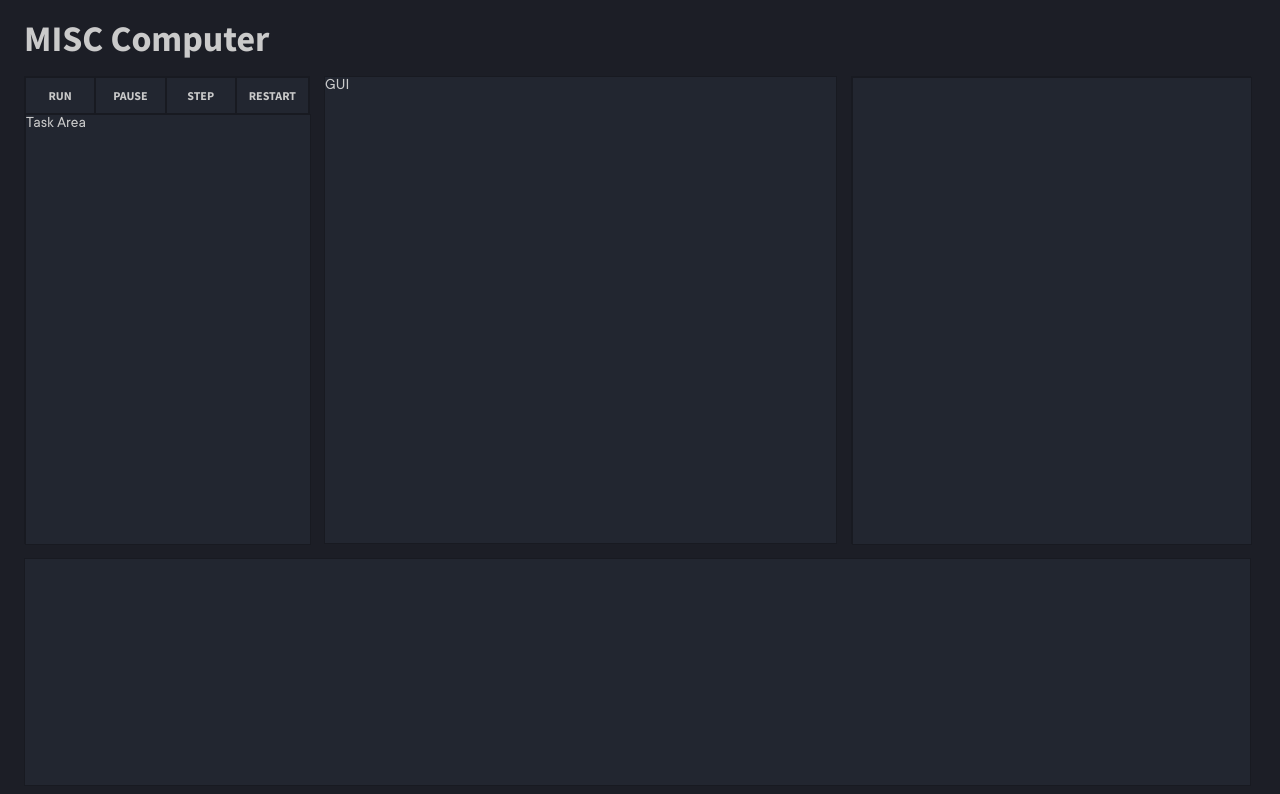
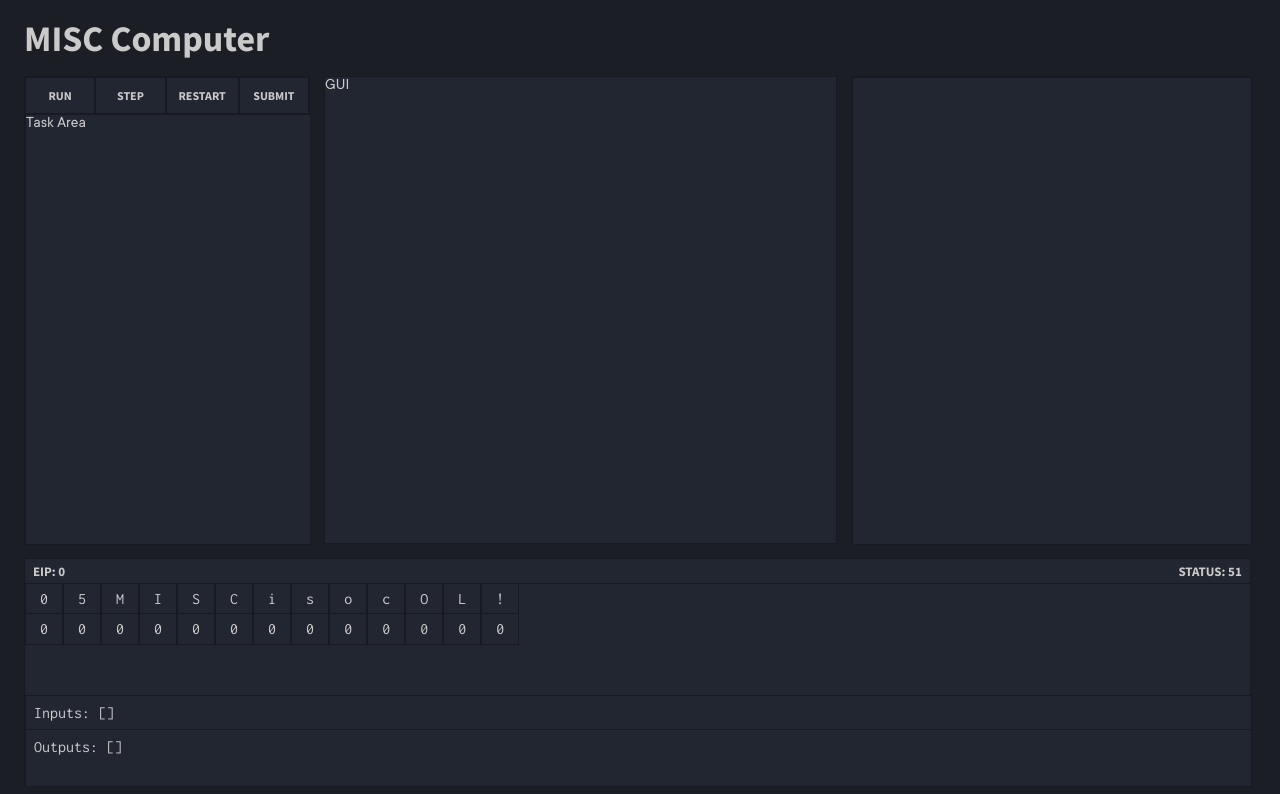
Before and after one commit to josephsurin/base32-computer, a React app: page / in a window 1280 px wide. Both pictures are taken after a click on the button "STEP". Shown: the top 794 px of the page. Built offline with nearby package versions, Linux system fonts and the light colour scheme.

Commit message:
status area with memory, inputs and outputs

```diff
--- a/src/components/App.jsx
+++ b/src/components/App.jsx
@@ -12,34 +12,74 @@ export default class App extends Component {
 
         this.edit_code_text = this.edit_code_text.bind(this)
         this.run_code = this.run_code.bind(this)
+        this.step_code = this.step_code.bind(this)
+        this.restart_code = this.restart_code.bind(this)
     }
 
     edit_code_text(e) {
         this.setState({ code: e.target.value })
     }
 
-    run_code() {
+    load_code() {
         try {
             var MC = new MISCComputer(this.state.code)
-            MC.run()
-            alert(MC.get_outputs())
-            alert(MC.get_memory())
+            this.setState({ MC })
+            return MC
         } catch(e) {
             alert(e)
         }
     }
 
+    run_code() {
+        try {
+            var step_interval = null
+            step_interval = setInterval(() => {
+                var status = this.step_code()
+                if(status != 51) {
+                    clearInterval(step_interval)
+                }
+            }, 50)
+        } catch(e) {
+            alert(e)
+        }
+    }
+
+    step_code() {
+        var MC = null
+        if(!this.state.MC) {
+            MC = this.load_code()
+        } else {
+            MC = this.state.MC
+        }
+        try {
+            var status = MC.step()
+            this.forceUpdate()
+            return status
+        } catch(e) {
+            alert(e)
+        }
+    }
+
+    restart_code() {
+        this.load_code()
+    }
+
     render() {
-        let { code } = this.state
+        let { code, MC } = this.state
+        let eip = MC ? MC.get_eip() : '-'
+        let status = MC ? MC.get_status() : 'OFF'
+        let memory = MC ? MC.get_memory() : null
+        let inputs = MC ? MC.get_inputs() : null
+        let outputs = MC ? MC.get_outputs() : null
         return (
             <div className="wrapper">
                 <div className="title">MISC Computer</div>
                 <div className="left-panel">
                     <div className="control-buttons">
                         <button onClick={this.run_code}>Run</button>
-                        <button onClick={this.run_code}>Pause</button>
-                        <button onClick={this.run_code}>Step</button>
-                        <button onClick={this.run_code}>Restart</button>
+                        <button onClick={this.step_code}>Step</button>
+                        <button onClick={this.restart_code}>Restart</button>
+                        <button onClick={this.run_code}>Submit</button>
                     </div>
                     <div className="task-area">
                         Task Area
@@ -53,6 +93,35 @@ export default class App extends Component {
                         onChange={this.edit_code_text} />
                 </div>
                 <div className="status-area">
+                    <div className="status-bar">
+                        <div className="status-eip">EIP: {eip}</div>
+                        <div className="spacer"></div>
+                        <div className="status-code">Status: {status}</div>
+                    </div>
+                    {!memory ? <h3 className="memory-area-not-running">Program Not Running</h3> :
+                        <div className="memory-area">
+                            {Object.keys(memory).map(k => (
+                                <div key={k} className="memory-block">
+                                    <div className="memory-loc">{k}</div>
+                                    <div className="memory-val">{memory[k]}</div>
+                                </div>
+                            ))}
+                        </div>
+                    }
+                    {!inputs ? null :
+                        <div className="inputs-area">
+                            <div className="inputs">
+                                Inputs: {JSON.stringify(inputs)}
+                            </div>
+                        </div>
+                    }
+                    {!outputs ? null :
+                        <div className="outputs-area">
+                            <div className="outputs">
+                                Outputs: {JSON.stringify(outputs)}
+                            </div>
+                        </div>
+                    }
                 </div>
             </div>
         )
--- a/src/styles/main.sass
+++ b/src/styles/main.sass
@@ -79,3 +79,52 @@ button
     resize: none
     font-family: Inconsolata
     +section
+
+.status-area
+  display: grid
+  grid-template-rows: 24px auto 15% 25%
+  .status-bar
+    width: 100%
+    height: 100%
+    border-bottom: 1px solid darken($dark-grey, 10%)
+    display: grid
+    grid-template-columns: 10% auto 10%
+    align-items: center
+    font-family: 'Source Sans Pro'
+    font-weight: 800
+    font-size: 13px
+    text-transform: uppercase
+    .status-eip
+      margin-left: 8px
+    .status-code
+      justify-self: end
+      margin-right: 8px
+  .memory-area-not-running
+    text-align: center
+    text-transform: uppercase
+  .memory-area
+    width: 100%
+    height: 100%
+    display: flex
+    flex-wrap: nowrap
+    overflow-y: auto
+    .memory-block
+      width: auto
+      height: 60px
+      border: 1px solid darken($dark-grey, 10%)
+      font-family: Inconsolata
+      text-align: center
+      .memory-loc
+        padding: 6px 14px
+        border-bottom: 1px solid darken($dark-grey, 10%)
+      .memory-val
+        padding: 6px 14px
+  .inputs-area, .outputs-area
+    width: 100%
+    height: 100%
+    +section
+    vertical-align: middle
+    overflow-y: auto
+    .inputs, .outputs
+      font-family: Inconsolata
+      padding: 8px
```
